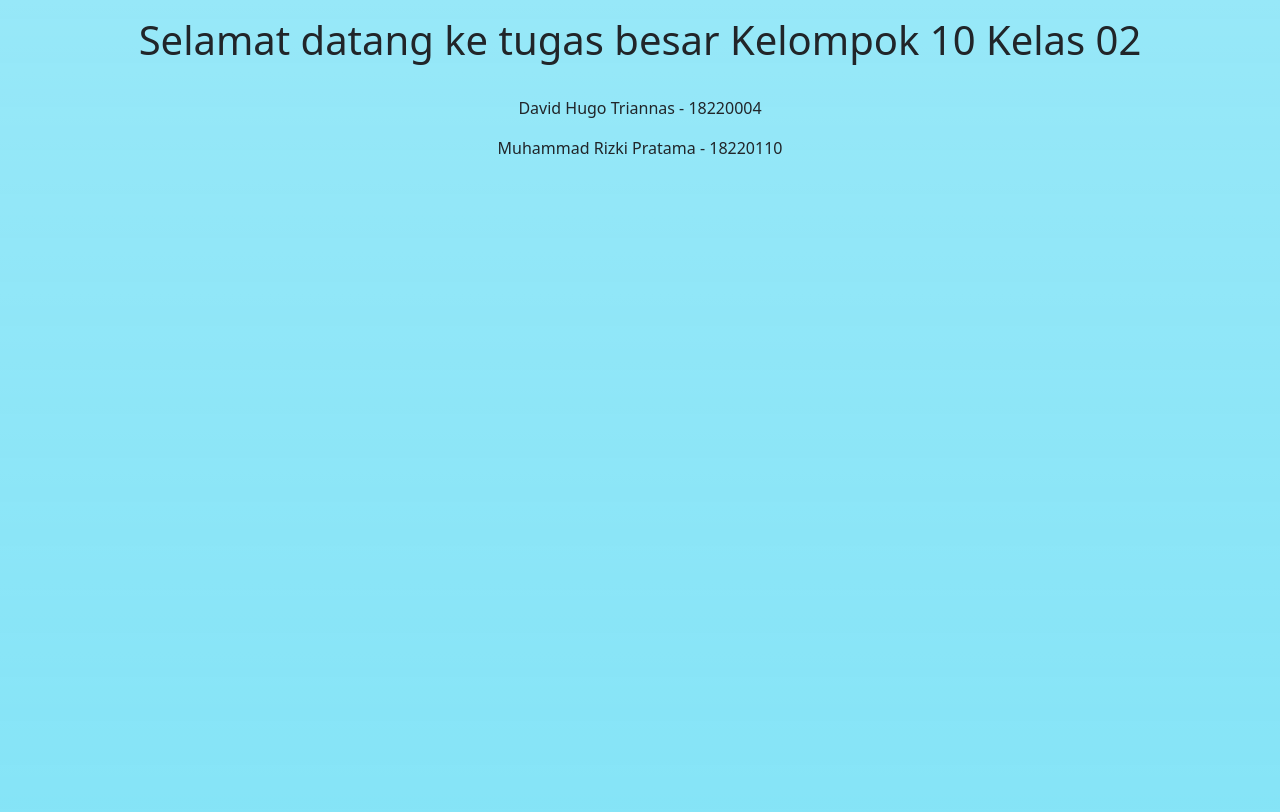
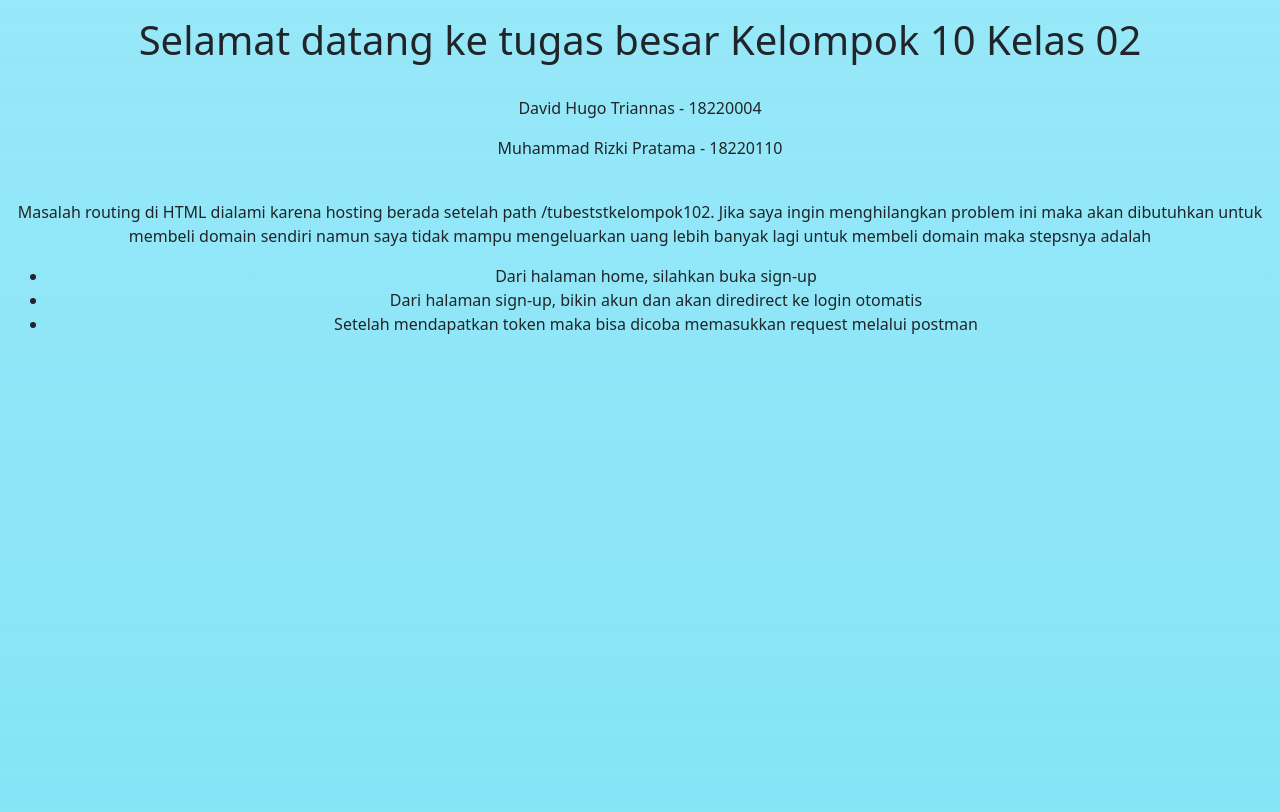
Before and after one commit to triannasres/flask-app, a Flask app: page / in a window 1280 px wide. Shown: the part 76-888 px from the top of the page. Run offline with Flask 2, Linux system fonts and the light colour scheme.

Commit message:
udah ya beneran

```diff
--- a/templates/index.html
+++ b/templates/index.html
@@ -23,16 +23,16 @@
               <a class="nav-link active" aria-current="page" href="./">Home</a>
             </li>
             <li class="nav-item">
-              <a class="nav-link active" aria-current="page" href="tubeststkelompok102/ecommerce">Ecommerce</a>
+              <a class="nav-link active" aria-current="page" href="ecommerce">Ecommerce</a>
             </li>
             <li class="nav-item">
-              <a class="nav-link active" aria-current="page" href="tubeststkelompok102/uscovid">US Covid</a>
+              <a class="nav-link active" aria-current="page" href="uscovid">US Covid</a>
             </li>
             <li class="nav-item">
-              <a class="nav-link active" aria-current="page" href="tubeststkelompok102/login">Login</a>
+              <a class="nav-link active" aria-current="page" href="login">Login</a>
             </li>
             <li class="nav-item">
-              <a class="nav-link active" aria-current="page" href="tubeststkelompok102/signup">Sign Up</a>
+              <a class="nav-link active" aria-current="page" href="signup">Sign Up</a>
             </li>
           </ul>
         </div>
@@ -44,6 +44,13 @@
               <h1>Selamat datang ke tugas besar Kelompok 10 Kelas 02</h1>
               <br><p>David Hugo Triannas - 18220004</p>
               <p>Muhammad Rizki Pratama - 18220110</p></div>
+              <br>
+              <p>Masalah routing di HTML dialami karena hosting berada setelah path /tubeststkelompok102. Jika saya ingin menghilangkan problem ini maka akan dibutuhkan untuk membeli domain sendiri namun saya tidak mampu mengeluarkan uang lebih banyak lagi untuk membeli domain maka stepsnya adalah</p>
+              <ul>
+                <li>Dari halaman home, silahkan buka sign-up</li>
+                <li>Dari halaman sign-up, bikin akun dan akan diredirect ke login otomatis</li>
+                <li>Setelah mendapatkan token maka bisa dicoba memasukkan request melalui postman</li>
+              </ul>
         </div>
         <script src="https://cdn.jsdelivr.net/npm/bootstrap@5.2.3/dist/js/bootstrap.bundle.min.js" integrity="sha384-kenU1KFdBIe4zVF0s0G1M5b4hcpxyD9F7jL+jjXkk+Q2h455rYXK/7HAuoJl+0I4" crossorigin="anonymous"></script>
     <script/>
```
Also changed, not shown: templates/base.html (+4 -4 lines).
